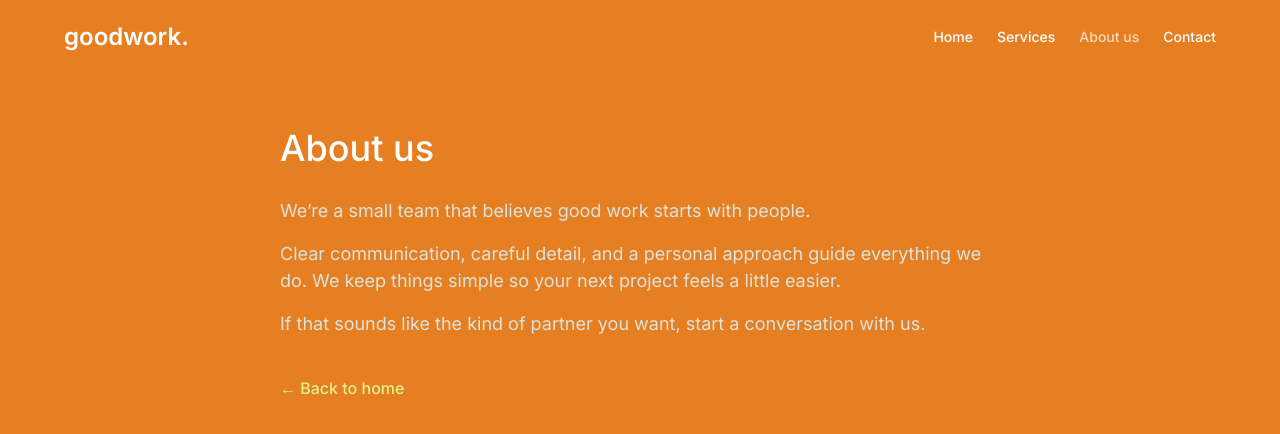
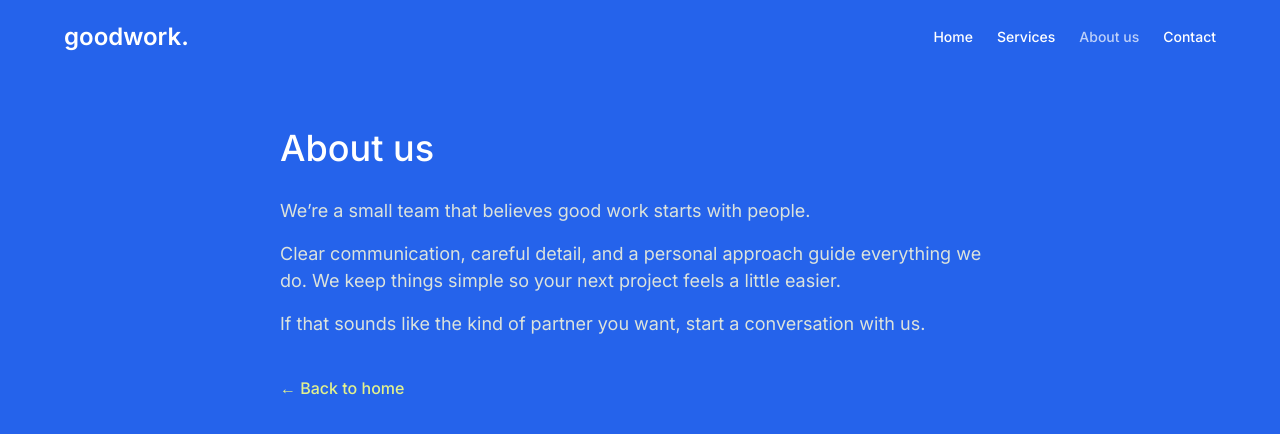
Before and after one commit to lamjaihaha/goodwork-site, a plain HTML site: page about.html in a window 1280 px wide. Drawn offline with Linux system fonts and the light colour scheme.

Commit message:
Change About page background to blue

```diff
--- a/styles.css
+++ b/styles.css
@@ -22,7 +22,7 @@ a { color: inherit; text-decoration: none; }
   border-bottom: 1px solid transparent;
 }
 .site-header.dark {
-  background: #e67e22;
+  background: #2563eb;
   color: #fff;
 }
 .site-header .inner {
@@ -88,7 +88,7 @@ footer { max-width: 1200px; margin: 0 auto; padding: 0 1.5rem 2.5rem; }
 }
 .footer-wordmark { font-size: 18px; font-weight: 600; }
 .footer-msg { font-size: 13px; color: var(--sage); }
-.page-green { background: #e67e22; color: #fff; min-height: 100vh; }
+.page-green { background: #2563eb; color: #fff; min-height: 100vh; }
 .about-page { padding: 3rem 1.5rem; }
 .about-inner { max-width: 720px; margin: 0 auto; }
 .about-inner h1 { font-size: 36px; font-weight: 500; margin-bottom: 1.5rem; }
```
